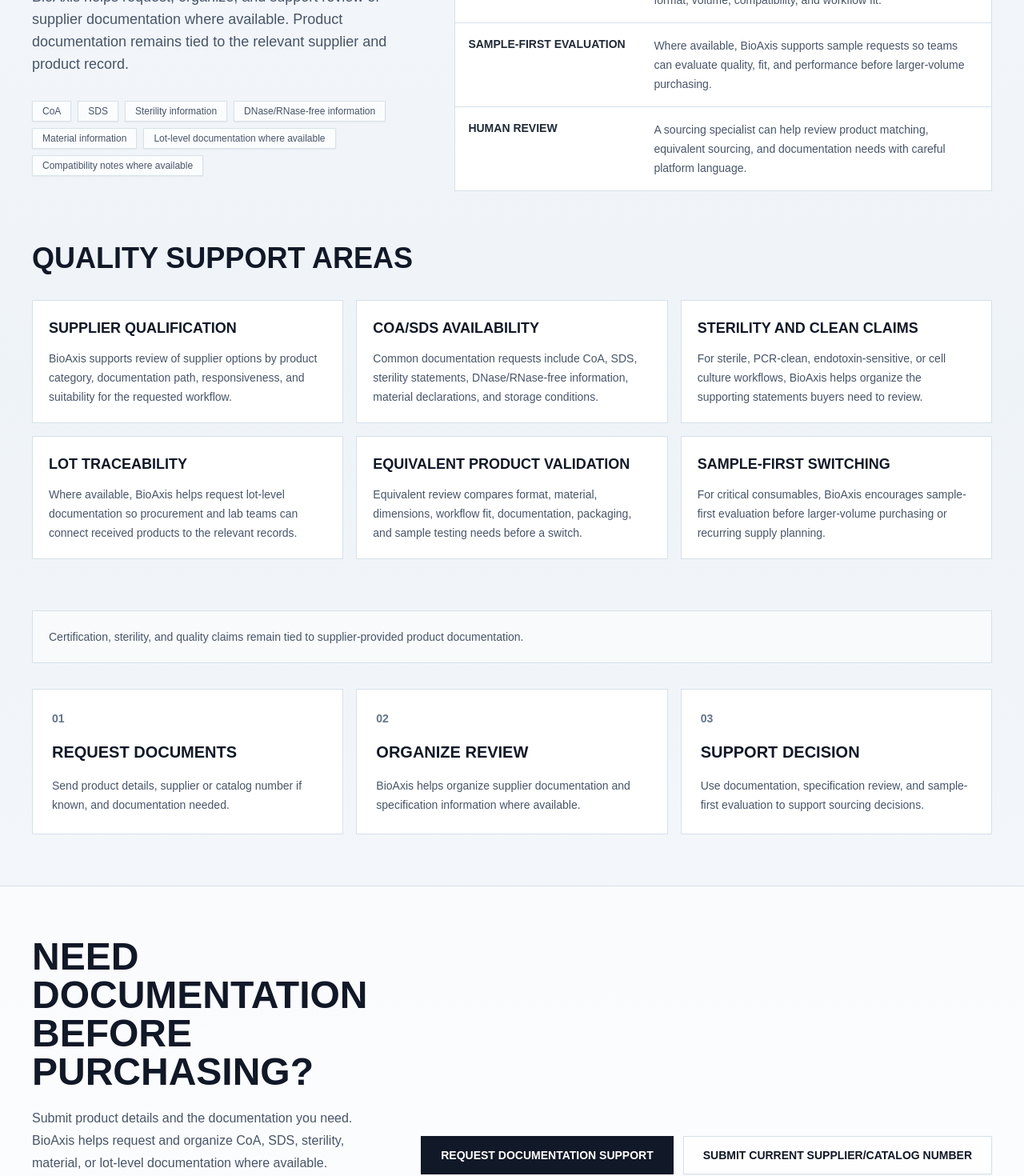
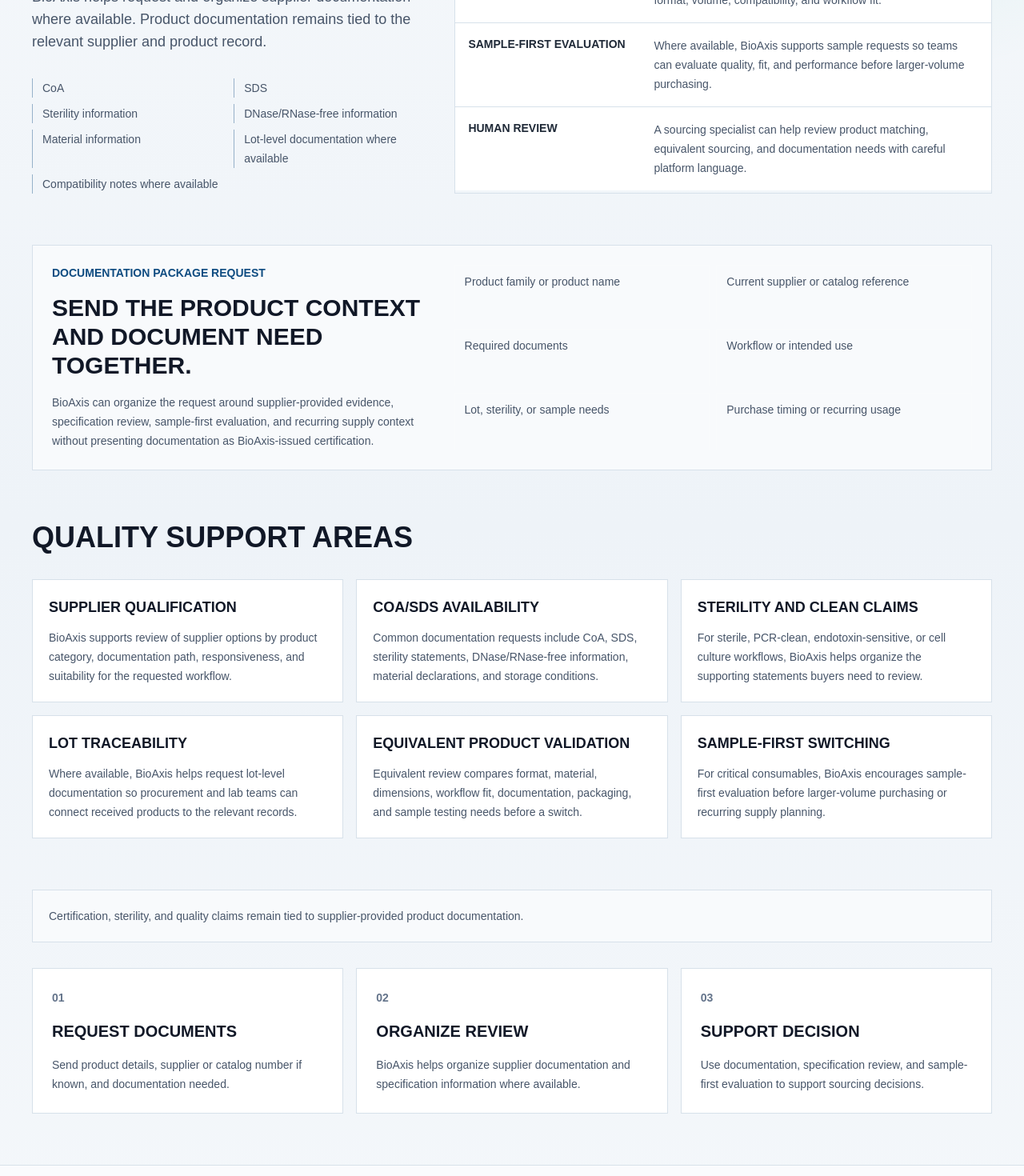
Before and after one commit to luckyericyao/bioaxisv3, a Next.js app: page /quality in a window 1280 px wide. Shown: the part 720-2190 px from the top of the page at 80% size. Built offline with nearby package versions, Linux system fonts and the light colour scheme.

Commit message:
Improve quality documentation request UX

```diff
--- a/src/app/quality/page.tsx
+++ b/src/app/quality/page.tsx
@@ -4,7 +4,6 @@
 import { PageHero } from "@/components/ui/PageHero";
 import { ProcessSteps } from "@/components/ui/ProcessSteps";
 import { SectionHeader } from "@/components/ui/SectionHeader";
-import { SpecTag } from "@/components/ui/SpecTag";
 
 export const metadata: Metadata = {
   title: "Quality & Documentation | BioAxis",
@@ -23,6 +22,15 @@
   "Material information",
   "Lot-level documentation where available",
   "Compatibility notes where available"
+];
+
+const packageInputs = [
+  "Product family or product name",
+  "Current supplier or catalog reference",
+  "Required documents",
+  "Workflow or intended use",
+  "Lot, sterility, or sample needs",
+  "Purchase timing or recurring usage"
 ];
 
 const trustSections = [
@@ -64,13 +72,15 @@
         <div>
           <SectionHeader
             title="Documentation support"
-            subtitle="BioAxis helps request, organize, and support review of supplier documentation where available. Product documentation remains tied to the relevant supplier and product record."
+            subtitle="BioAxis helps request and organize supplier documentation where available. Product documentation remains tied to the relevant supplier and product record."
           />
-          <div className="mt-8 flex flex-wrap gap-2">
+          <ul className="mt-8 grid gap-2 text-sm leading-6 text-bioaxis-muted sm:grid-cols-2">
             {documentationExamples.map((item) => (
-              <SpecTag key={item}>{item}</SpecTag>
+              <li key={item} className="border-l border-bioaxis-accent/40 pl-3">
+                {item}
+              </li>
             ))}
-          </div>
+          </ul>
         </div>
         <ComparisonTable
           rows={[
@@ -80,6 +90,26 @@
             { label: "Human review", value: "A sourcing specialist can help review product matching, equivalent sourcing, and documentation needs with careful platform language." }
           ]}
         />
+      </section>
+      <section className="mx-auto w-full max-w-7xl px-5 pb-16 sm:px-8 lg:px-10">
+        <div className="grid gap-6 border border-bioaxis-line bg-bioaxis-black p-5 sm:p-6 lg:grid-cols-[0.85fr_1.15fr]">
+          <div>
+            <p className="text-sm font-semibold uppercase text-bioaxis-accent">Documentation package request</p>
+            <h2 className="mt-4 text-2xl font-bold uppercase text-bioaxis-text sm:text-3xl">
+              Send the product context and document need together.
+            </h2>
+            <p className="mt-4 text-sm leading-6 text-bioaxis-muted">
+              BioAxis can organize the request around supplier-provided evidence, specification review, sample-first evaluation, and recurring supply context without presenting documentation as BioAxis-issued certification.
+            </p>
+          </div>
+          <ul className="grid gap-2 text-sm leading-6 text-bioaxis-muted sm:grid-cols-2">
+            {packageInputs.map((item) => (
+              <li key={item} className="border border-white/[0.12] px-3 py-2">
+                {item}
+              </li>
+            ))}
+          </ul>
+        </div>
       </section>
       <section className="mx-auto w-full max-w-7xl px-5 pb-16 sm:px-8 lg:px-10">
         <div className="mb-8">
@@ -110,11 +140,11 @@
       </section>
       <CTASection
         title="Need documentation before purchasing?"
-        body="Submit product details and the documentation you need. BioAxis helps request and organize CoA, SDS, sterility, material, or lot-level documentation where available."
-        primaryLabel="Request documentation support"
-        primaryHref="/request-quote?requestType=documentation"
+        body="Submit product details, current supplier or catalog reference if known, intended workflow, and the documents you need. BioAxis helps request and organize CoA, SDS, sterility, material, or lot-level documentation where available."
+        primaryLabel="Request documentation package"
+        primaryHref="/request-quote?requestType=documentation&sourcePage=%2Fquality&supportPath=documentation-review"
         secondaryLabel="Submit current supplier/catalog number"
-        secondaryHref="/equivalent-finder?requestType=equivalent"
+        secondaryHref="/equivalent-finder?sourcePage=%2Fquality&supportPath=equivalent-review"
       />
     </>
   );
```
Also changed, not shown: scripts/route-smoke.mjs (+32 -2 lines).
